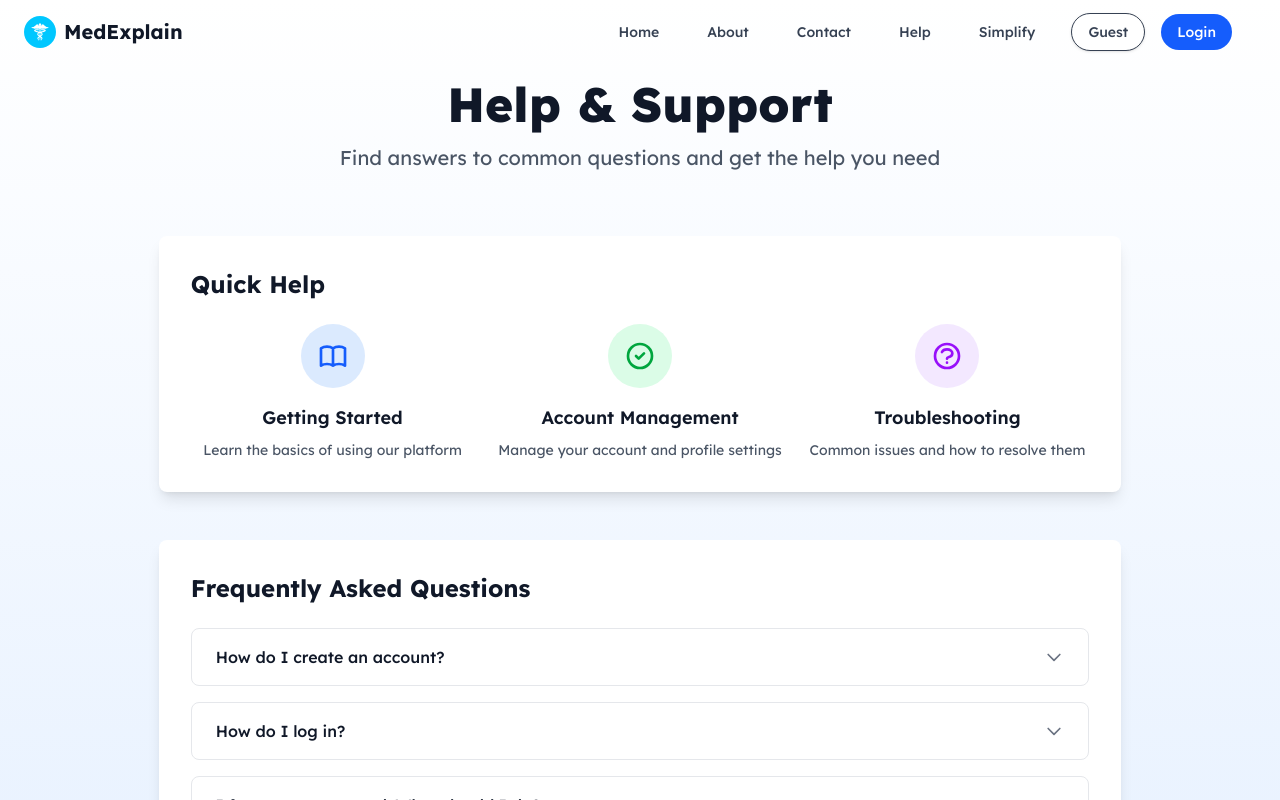
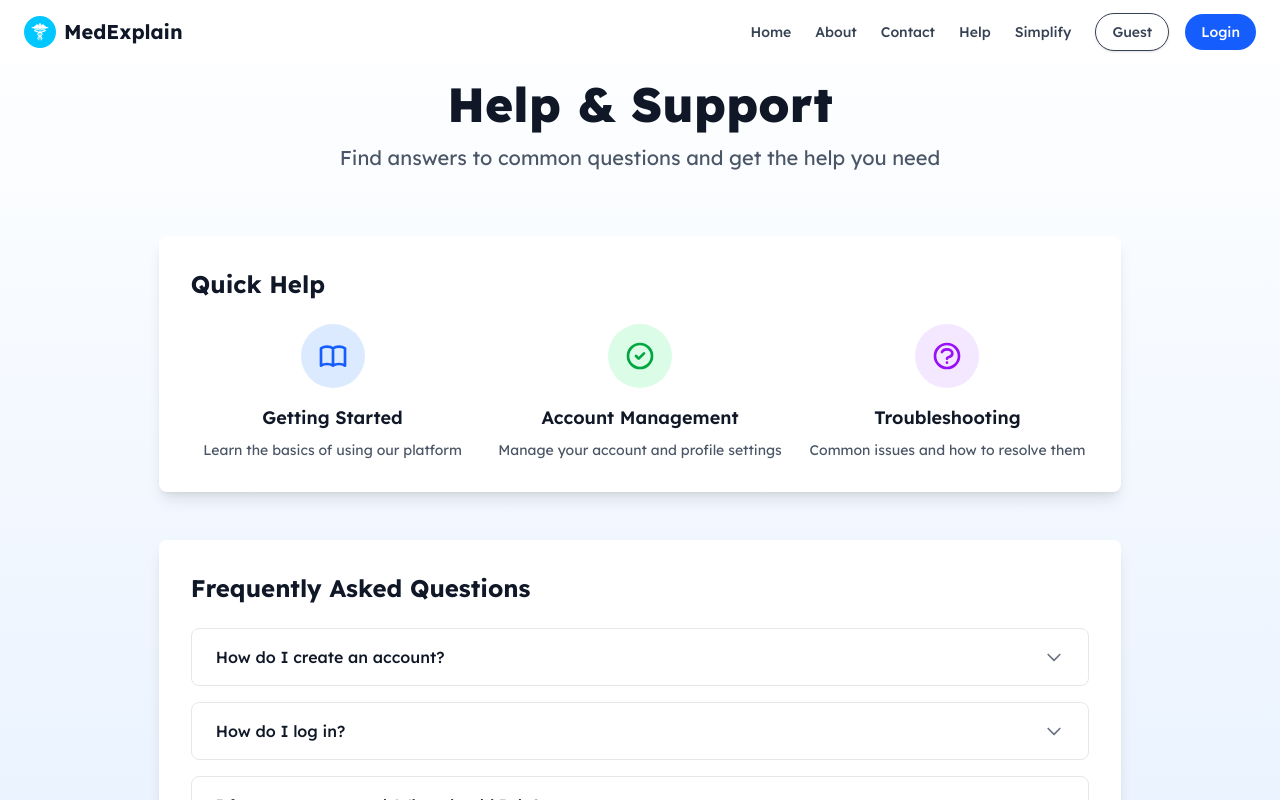
Before and after one commit to Narvaskristian08/MedExplain-AI, a React (Vite) app in the folder frontend/: page /help in a window 1280 px wide. Shown: the top 800 px of the page. Built offline with nearby package versions, Linux system fonts and the light colour scheme; the HTML template or start-up script is replaced by a standard one.

Commit message:
finished mobile responsiveness

```diff
--- a/frontend/src/components/Header.jsx
+++ b/frontend/src/components/Header.jsx
@@ -4,81 +4,53 @@ import Logo from '../assets/logo.svg';
 
 const Header = ({ user, onLogout }) => {
   const [isScrolled, setIsScrolled] = useState(false);
+  const [mobileMenuOpen, setMobileMenuOpen] = useState(false);
 
   useEffect(() => {
-    const handleScroll = () => {
-      setIsScrolled(window.scrollY > 10);
-    };
+    const handleScroll = () => setIsScrolled(window.scrollY > 10);
     window.addEventListener('scroll', handleScroll);
     return () => window.removeEventListener('scroll', handleScroll);
   }, []);
 
+  const toggleMobileMenu = () => setMobileMenuOpen(prev => !prev);
+
   return (
     <header
       className={`fixed top-0 left-0 w-full z-50 transition-all duration-300 ${
-        isScrolled ? 'backdrop-blur-md bg-white/70 shadow-xs' : 'bg-transparent'
+        isScrolled
+          ? 'backdrop-blur-md bg-white/70 shadow-md'
+          : 'bg-white shadow-none'
       }`}
     >
       <div className="max-w-7xl mx-auto px-6">
         <div className="flex items-center justify-between h-16">
 
-          {/* Left Side - Logo */}
-          <div className="flex items-center space-x-2 flex-shrink-0">
+          {/* Logo */}
           <Link to="/" className="flex items-center space-x-2">
             <img src={Logo} alt="MedExplain Logo" className="h-8 w-8" />
             <h1 className="font-sans text-xl font-bold text-gray-900">
               MedExplain
             </h1>
           </Link>
-          </div>
 
-          {/* Right Side - Navigation + User Menu */}
-          <div className="flex items-center space-x-6">
-
-            {/* Navigation Links */}
-            <nav className="hidden md:flex space-x-6">
-              <Link
-                to="/"
-                className="text-gray-700 hover:text-blue-600 px-3 py-2 rounded-md text-sm font-medium transition-colors"
-              >
-                Home
-              </Link>
-              <Link
-                to="/about"
-                className="text-gray-700 hover:text-blue-600 px-3 py-2 rounded-md text-sm font-medium transition-colors"
-              >
-                About
-              </Link>
-              <Link
-                to="/contact"
-                className="text-gray-700 hover:text-blue-600 px-3 py-2 rounded-md text-sm font-medium transition-colors"
-              >
-                Contact
-              </Link>
-              <Link
-                to="/help"
-                className="text-gray-700 hover:text-blue-600 px-3 py-2 rounded-md text-sm font-medium transition-colors"
-              >
-                Help
-              </Link>
-              {/* NEW — Simplify Page */}
-              <Link
-                to="/simplify"
-                className="text-gray-700 hover:text-blue-600 px-3 py-2 rounded-md text-sm font-medium transition-colors"
-              >
-                Simplify
-              </Link>
+          {/* Desktop Nav */}
+          <div className="hidden md:flex items-center space-x-6">
+            <nav className="flex space-x-6">
+              <Link to="/" className="text-gray-700 hover:text-blue-600 text-sm font-medium transition-colors">Home</Link>
+              <Link to="/about" className="text-gray-700 hover:text-blue-600 text-sm font-medium transition-colors">About</Link>
+              <Link to="/contact" className="text-gray-700 hover:text-blue-600 text-sm font-medium transition-colors">Contact</Link>
+              <Link to="/help" className="text-gray-700 hover:text-blue-600 text-sm font-medium transition-colors">Help</Link>
+              <Link to="/simplify" className="text-gray-700 hover:text-blue-600 text-sm font-medium transition-colors">Simplify</Link>
             </nav>
 
-            {/* User Menu */}
             {user ? (
               <div className="flex items-center space-x-4">
                 <div className="bg-white text-gray-700 border px-4 py-2 rounded-full text-sm font-medium shadow-sm">
-                  {user.name || 'Guest'}
+                  {user.name}
                 </div>
                 <button
                   onClick={onLogout}
-                  className="bg-red-600 text-white px-4 py-2 rounded-full text-sm font-medium hover:bg-red-700 focus:outline-none focus:ring-2 focus:ring-red-500 transition-colors"
+                  className="bg-red-600 text-white px-4 py-2 rounded-full text-sm font-medium hover:bg-red-700 transition-colors"
                 >
                   Logout
                 </button>
@@ -90,27 +62,81 @@ const Header = ({ user, onLogout }) => {
                 </div>
                 <Link
                   to="/login"
-                  className="bg-blue-600 text-white px-4 py-2 rounded-full text-sm font-medium hover:bg-blue-700 focus:outline-none focus:ring-2 focus:ring-blue-500 transition-colors"
+                  className="bg-blue-600 text-white px-4 py-2 rounded-full text-sm font-medium hover:bg-blue-700 transition-colors"
                 >
                   Login
                 </Link>
               </div>
             )}
+          </div>
 
-            {/* Mobile Menu Button */}
-            <div className="md:hidden">
+          {/* Mobile Header */}
+          <div className="flex md:hidden items-center space-x-2">
+            {user ? (
+              <div className="bg-white text-gray-800 border px-3 py-1 rounded-full text-sm font-medium shadow-sm">
+                {user.name}
+              </div>
+            ) : (
+              <Link
+                to="/login"
+                className="bg-blue-600 text-white px-3 py-1 rounded-full text-sm font-medium hover:bg-blue-700 transition-colors"
+              >
+                Login
+              </Link>
+            )}
+
             <button
+              onClick={toggleMobileMenu}
               type="button"
-                className="text-gray-700 hover:text-blue-600 focus:outline-none focus:text-blue-600 transition-colors"
+              className="text-gray-700 hover:text-blue-600 focus:outline-none transition-colors"
             >
               <svg className="h-6 w-6" fill="none" viewBox="0 0 24 24" stroke="currentColor">
+                {mobileMenuOpen ? (
+                  <path strokeLinecap="round" strokeLinejoin="round" strokeWidth={2} d="M6 18L18 6M6 6l12 12" />
+                ) : (
                   <path strokeLinecap="round" strokeLinejoin="round" strokeWidth={2} d="M4 6h16M4 12h16M4 18h16" />
+                )}
               </svg>
             </button>
           </div>
         </div>
       </div>
+
+      {/* Mobile Dropdown */}
+      {mobileMenuOpen && (
+        <div
+          className={`md:hidden border-t animate-slideDown ${
+            isScrolled
+              ? 'backdrop-blur-md bg-white/70 border-white/30 shadow-md'
+              : 'bg-white border-gray-200 shadow-sm'
+          }`}
+        >
+          <nav className="flex flex-col px-6 py-4 space-y-3">
+            <Link to="/" className="text-gray-800 hover:text-blue-600 text-base font-medium transition-colors">Home</Link>
+            <Link to="/about" className="text-gray-800 hover:text-blue-600 text-base font-medium transition-colors">About</Link>
+            <Link to="/contact" className="text-gray-800 hover:text-blue-600 text-base font-medium transition-colors">Contact</Link>
+            <Link to="/help" className="text-gray-800 hover:text-blue-600 text-base font-medium transition-colors">Help</Link>
+            <Link to="/simplify" className="text-gray-800 hover:text-blue-600 text-base font-medium transition-colors">Simplify</Link>
+
+            {user && (
+              <>
+                <div className="bg-white/80 text-gray-800 border px-4 py-2 rounded-full text-base font-medium shadow-sm mt-2">
+                  {user.name}
                 </div>
+                <button
+                  onClick={() => {
+                    onLogout();
+                    setMobileMenuOpen(false);
+                  }}
+                  className="bg-red-600 text-white px-4 py-2 rounded-full text-base font-medium hover:bg-red-700 transition-colors mt-2"
+                >
+                  Logout
+                </button>
+              </>
+            )}
+          </nav>
+        </div>
+      )}
     </header>
   );
 };
--- a/frontend/src/components/homepage/herosection.jsx
+++ b/frontend/src/components/homepage/herosection.jsx
@@ -2,7 +2,6 @@ import React from "react";
 import heroimage from "../../assets/heroimg.svg";
 
 const HeroSection = () => {
-  // Smooth scroll handler
   const handleScroll = () => {
     const nextSection = document.getElementById("browse-section");
     if (nextSection) {
@@ -11,9 +10,9 @@ const HeroSection = () => {
   };
 
   return (
-    <section className="relative max-w-7xl mx-auto flex flex-col lg:flex-row items-center justify-between px-6 lg:min-h-screen">
+    <section className="relative max-w-7xl mx-auto flex flex-col items-center px-6 lg:flex-row lg:items-center lg:min-h-screen pt-10">
       {/* LEFT CONTENT */}
-      <div className="w-full lg:w-1/2 text-center lg:text-left z-10 mt-10 lg:mt-0 order-2 lg:order-1">
+      <div className="w-full lg:w-1/2 text-center lg:text-left mt-10 lg:mt-0 z-10">
         <h1 className="font-lexend text-3xl font-extrabold text-gray-900 sm:text-5xl md:text-6xl">
           Simplify Complex
         </h1>
@@ -21,13 +20,11 @@ const HeroSection = () => {
           Medical Texts
         </h1>
 
-        {/* Description */}
         <p className="font-sans mt-5 text-gray-600 text-base sm:text-lg md:text-xl max-w-lg mx-auto lg:mx-0">
           Transform complicated medical jargon into clear, patient-friendly
           language with just one click.
         </p>
 
-        {/* Buttons */}
         <div className="mt-8 flex flex-col sm:flex-row sm:justify-center lg:justify-start gap-3">
           <a
             href="/login"
@@ -44,12 +41,12 @@ const HeroSection = () => {
         </div>
       </div>
 
-      {/* RIGHT IMAGE */}
-      <div className="w-full lg:w-1/2 flex justify-center lg:justify-end relative mt-10 lg:mt-0 order-1 lg:order-2">
+      {/* RIGHT IMAGE — top part visible on mobile */}
+      <div className="w-full lg:w-1/2 flex justify-center lg:justify-end mt-10 lg:mt-0 order-2 lg:order-2 overflow-hidden h-64 sm:h-96 lg:h-auto">
         <img
           src={heroimage}
           alt="Hero Illustration"
-          className="w-3/4 max-w-md lg:max-w-lg object-contain"
+          className="w-full h-full object-cover object-top lg:object-contain lg:max-w-lg"
         />
       </div>
     </section>
--- a/frontend/src/index.css
+++ b/frontend/src/index.css
@@ -10,3 +10,17 @@
 :root {
   font-family: var(--font-sans);
 }
+@keyframes slideDown {
+  from {
+    opacity: 0;
+    transform: translateY(-10px);
+  }
+  to {
+    opacity: 1;
+    transform: translateY(0);
+  }
+}
+
+.animate-slideDown {
+  animation: slideDown 0.3s ease-out;
+}
```
Lines whose indentation alone changed are shown as unchanged.
